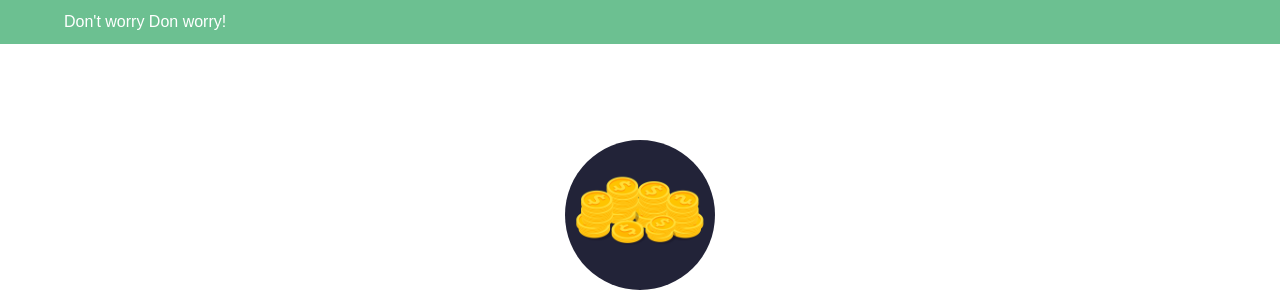
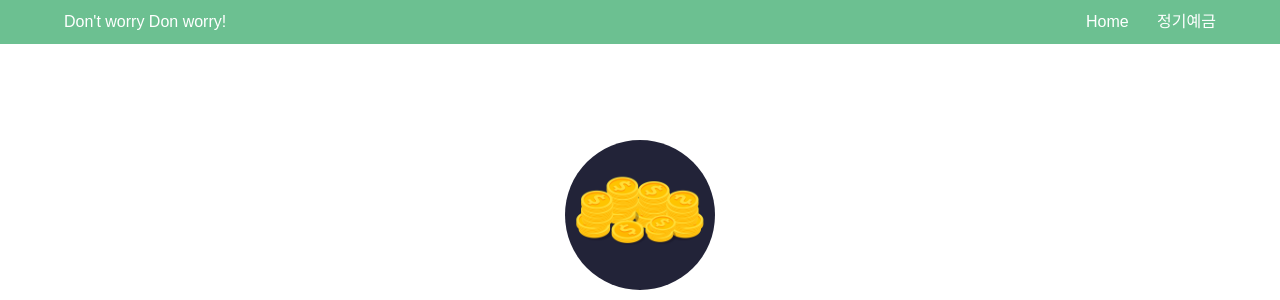
Before and after one commit to MiranLeeeee/Sparta-Web-Prj, a Flask app: template project/templates/savings.html in a window 1280 px wide. Shown: the top 300 px of the page. Run offline with Flask 2, Linux system fonts and the light colour scheme; the template is opened without the code that fills it, so the values that code supplies are empty; some libraries are stand-ins or nearby versions.

Commit message:
update savings.html (navigation)

```diff
--- a/project/templates/savings.html
+++ b/project/templates/savings.html
@@ -20,7 +20,8 @@
 	<div class="inner">
 		<a href="#" class="logo">Don't worry Don worry!</a>
 		<nav id="nav">
-            <!--navigation 추가-->
+            <a href="javascript:showHome();">Home</a>
+			<a href="javascript:showDeposit();">정기예금</a>
 		</nav>
 		<a href="#navPanel" class="navPanelToggle"><span class="fa fa-bars"></span></a>
 	</div>
```
